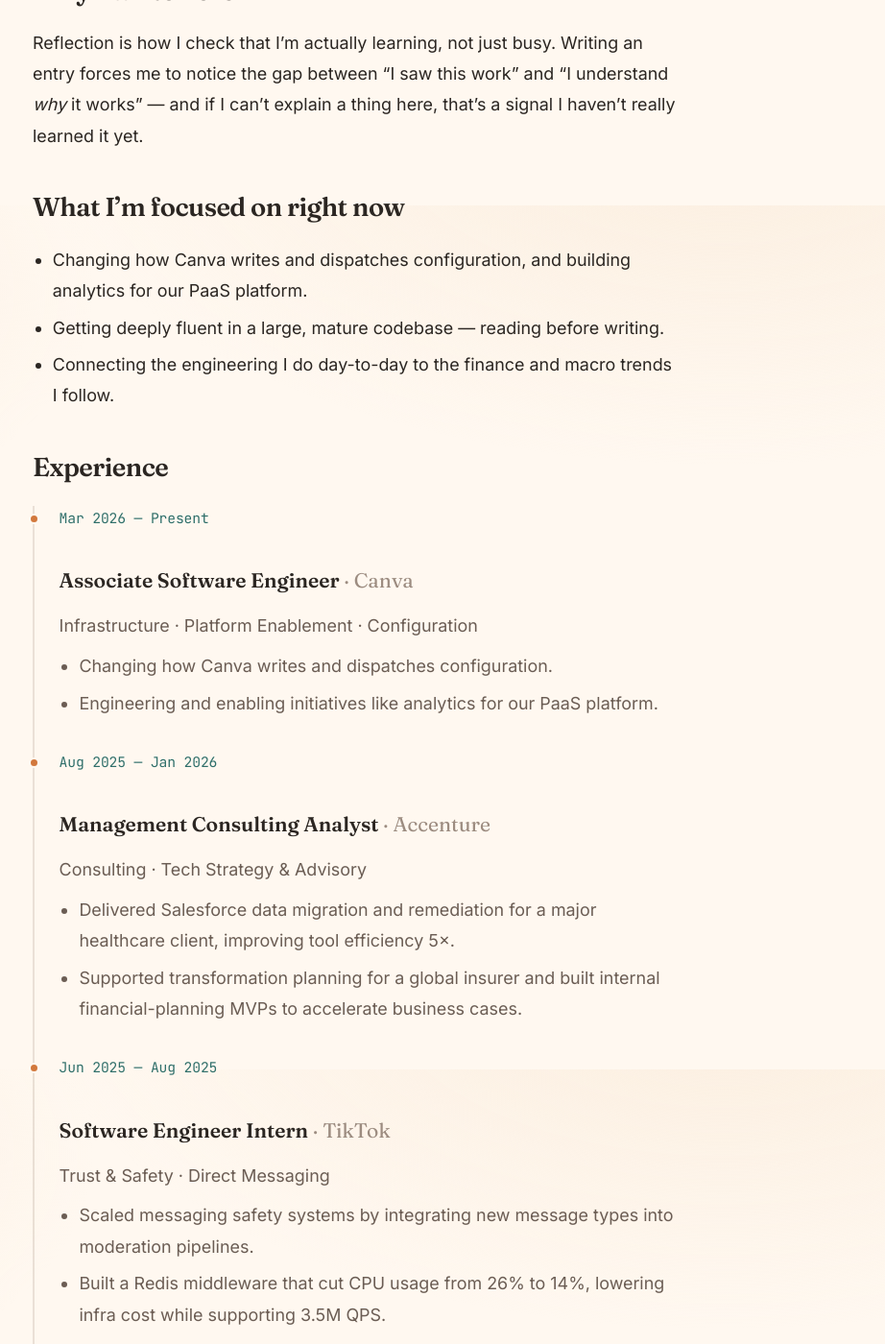
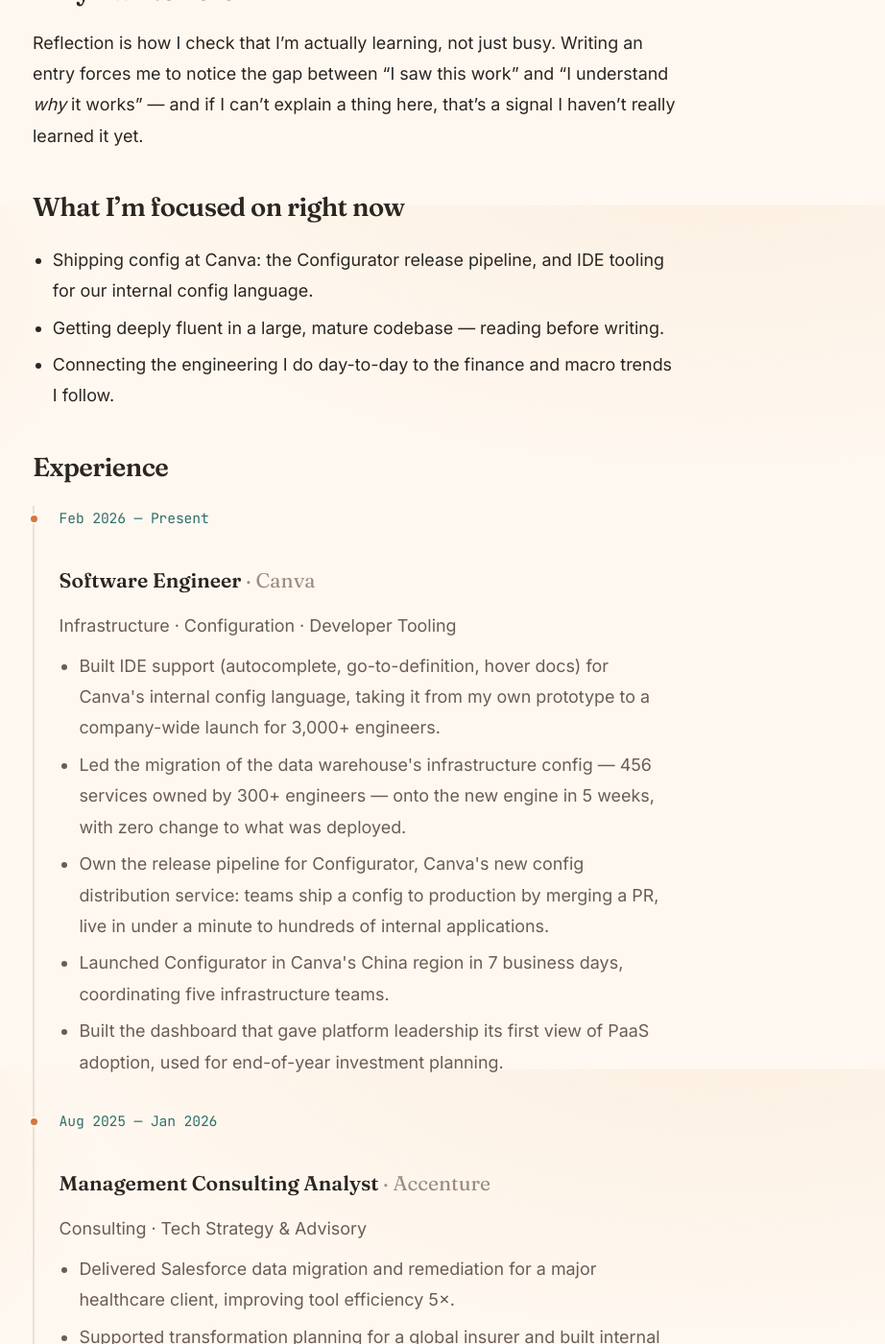
Before and after one commit to tylergan/boamm, a Jekyll site: the page built from about.md, in a window 1280 px wide and 1400 px high, scrolled down 686 px. Shown: the whole window at 96% size, without its empty margins (270-1192 px from the left). Built offline with Jekyll 4.4.1, drawn with Linux system fonts in a browser that asks for light colours.

Commit message:
Update Canva experience: Configurator, config IDE tooling and migrations
Co-Authored-By: Claude Opus 5.5 <noreply@anthropic.com>

```diff
--- a/_data/experience.yml
+++ b/_data/experience.yml
@@ -4,13 +4,16 @@
 #  bullet points for an entry.
 # ──────────────────────────────────────────────────────────────
 
-- when: "Mar 2026 — Present"
-  role: "Associate Software Engineer"
+- when: "Feb 2026 — Present"
+  role: "Software Engineer"
   org: "Canva"
-  summary: "Infrastructure · Platform Enablement · Configuration"
+  summary: "Infrastructure · Configuration · Developer Tooling"
   points:
-    - "Changing how Canva writes and dispatches configuration."
-    - "Engineering and enabling initiatives like analytics for our PaaS platform."
+    - "Built IDE support (autocomplete, go-to-definition, hover docs) for Canva's internal config language, taking it from my own prototype to a company-wide launch for 3,000+ engineers."
+    - "Led the migration of the data warehouse's infrastructure config — 456 services owned by 300+ engineers — onto the new engine in 5 weeks, with zero change to what was deployed."
+    - "Own the release pipeline for Configurator, Canva's new config distribution service: teams ship a config to production by merging a PR, live in under a minute to hundreds of internal applications."
+    - "Launched Configurator in Canva's China region in 7 business days, coordinating five infrastructure teams."
+    - "Built the dashboard that gave platform leadership its first view of PaaS adoption, used for end-of-year investment planning."
 
 - when: "Aug 2025 — Jan 2026"
   role: "Management Consulting Analyst"
--- a/about.md
+++ b/about.md
@@ -25,7 +25,7 @@ Reflection is how I check that I'm actually learning, not just busy. Writing an
 
 ## What I'm focused on right now
 
-- Changing how Canva writes and dispatches configuration, and building analytics for our PaaS platform.
+- Shipping config at Canva: the Configurator release pipeline, and IDE tooling for our internal config language.
 - Getting deeply fluent in a large, mature codebase — reading before writing.
 - Connecting the engineering I do day-to-day to the finance and macro trends I follow. <!-- EDIT ME — tweak freely -->
 
```
